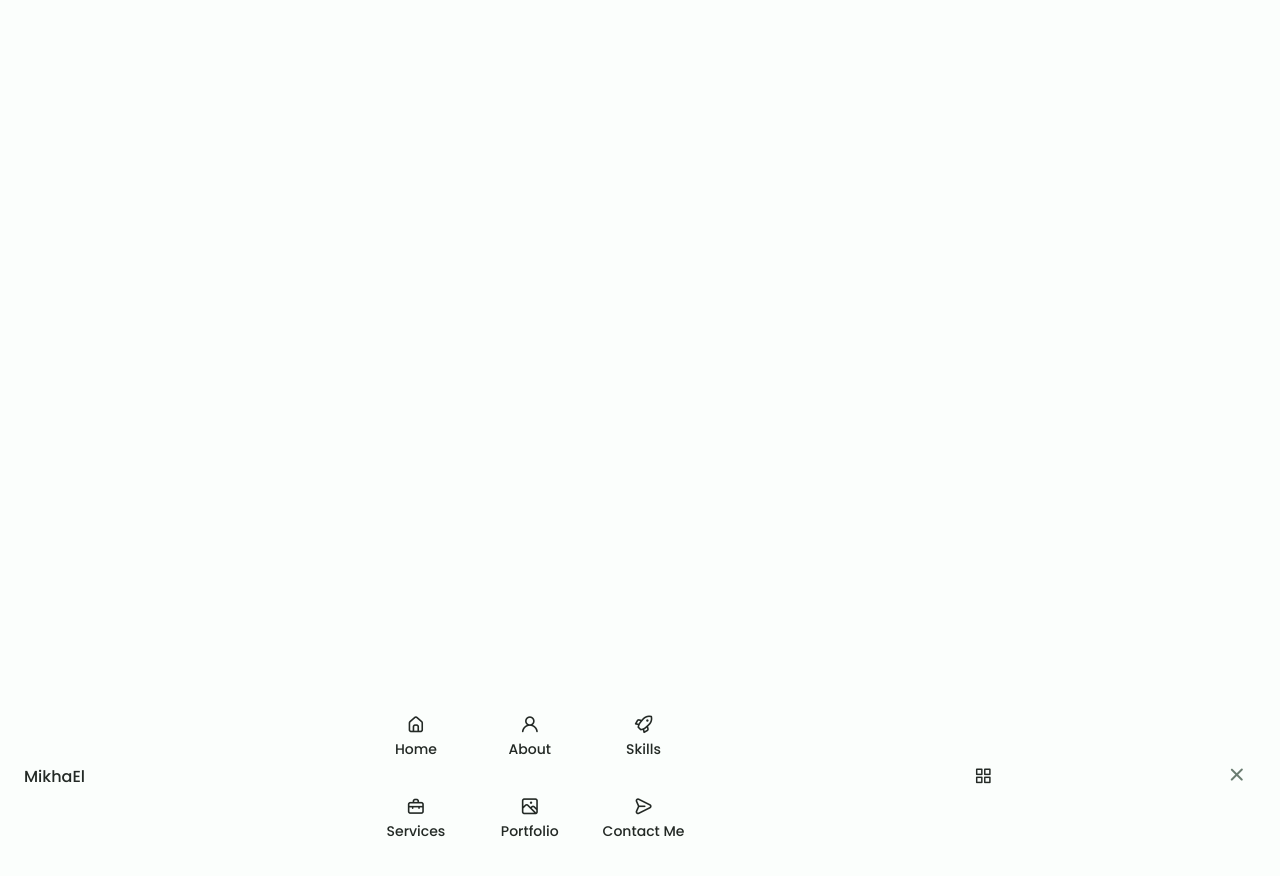
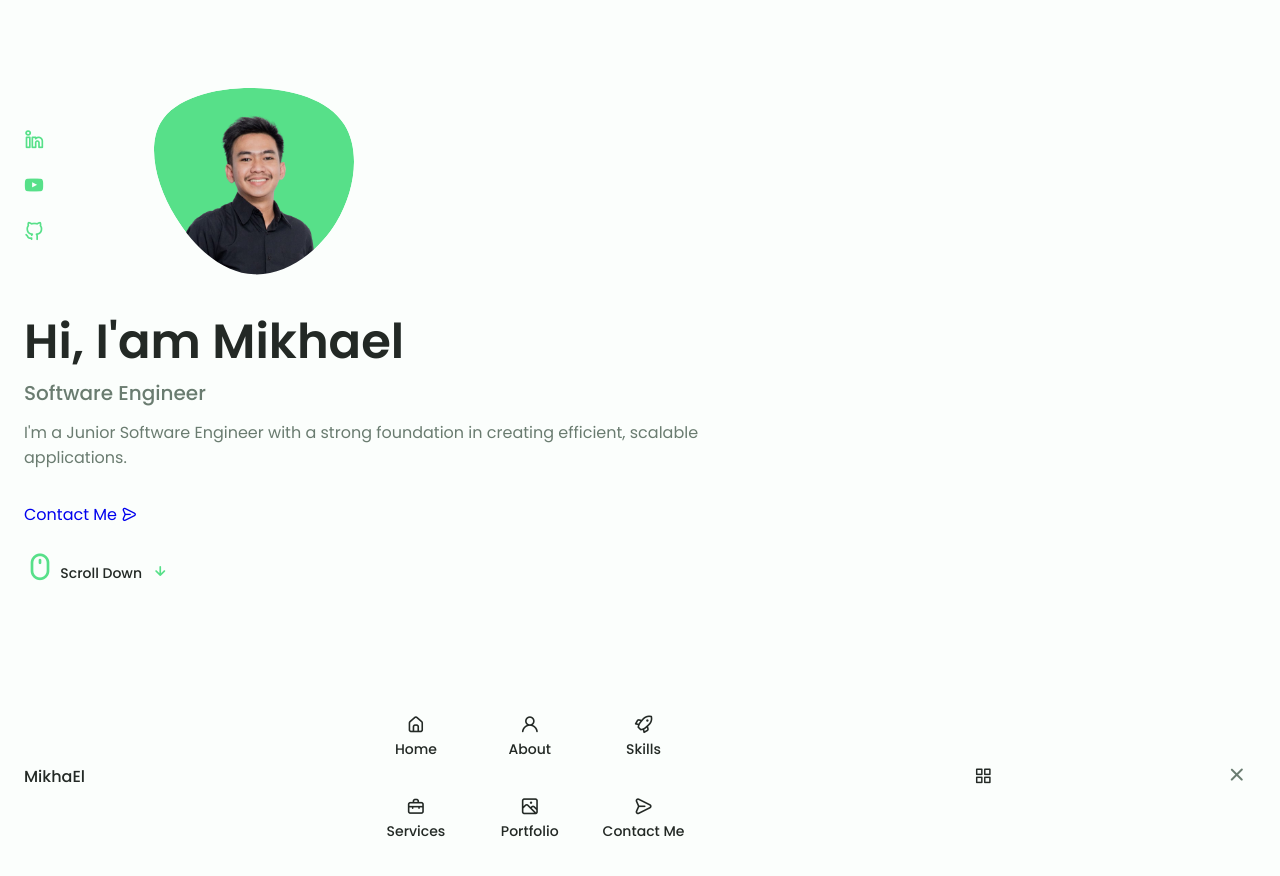
Before and after one commit to thec41n/personal-portfolio, a plain HTML site: page index.html in a window 1280 px wide. Shown: the top 876 px of the page. Drawn offline with nearby package versions, Linux system fonts and the light colour scheme.

Commit message:
feat: :art: home

```diff
--- a/assets/css/styles.css
+++ b/assets/css/styles.css
@@ -249,7 +249,94 @@ img {
 
 
 /*==================== HOME ====================*/
+.home__container {
+  gap: 1rem;
+}
 
+.home__content {
+  grid-template-columns: .5fr 3fr;
+  padding-top: 3.5rem;
+  align-items: center;
+}
+
+.home__social {
+  display: grid;
+  grid-template-columns: max-content;
+  row-gap: 1rem;
+}
+
+.home__social-icon {
+  font-size: 1.25rem;
+  color: var(--first-color);
+}
+
+.home__social-icon:hover {
+  color: var(--first-color-alt);
+}
+
+.home__blob {
+  width: 200px;
+  fill: var(--first-color);
+}
+
+.home__blob-img {
+  width: 170px;
+}
+
+.home__data {
+  grid-column: 1/3;
+}
+
+.home__title {
+  font-size: var(--big-font-size);
+}
+
+.home__subtitle {
+  font-size: var(--h3-font-size);
+  color: var(--text-color);
+  font-weight: var(--font-medium);
+  margin-bottom: var(--mb-0-75);
+}
+
+.home__description {
+  margin-bottom: var(--mb-2);
+}
+
+.home_scroll {
+  /* display: none; */
+}
+
+.home__scroll-button {
+  color: var(--first-color);
+  transition: .3s;
+  -webkit-transition: .3s;
+  -moz-transition: .3s;
+  -ms-transition: .3s;
+  -o-transition: .3s;
+}
+
+.home__scroll-button:hover {
+  transform: translateY(.25rem);
+  -webkit-transform: translateY(.25rem);
+  -moz-transform: translateY(.25rem);
+  -ms-transform: translateY(.25rem);
+  -o-transform: translateY(.25rem);
+}
+
+.home__scroll-mouse {
+  font-size: 2rem;
+}
+
+.home__scroll-name {
+  font-size: var(--small-font-size);
+  color: var(--title-color);
+  font-weight: var(--font-medium);
+  margin-right: var(--mb-0-25);
+}
+
+.home__scroll-arrow {
+  font-size: 1.25rem;
+}
 
 /*==================== BUTTONS ====================*/
 
--- a/index.html
+++ b/index.html
@@ -69,7 +69,58 @@
         <main class="main">
             <!--==================== HOME ====================-->
             <section class="home section" id="home">
+                <div class="home__container container grid">
+                    <div class="home__content grid">
+                        <div class="home__social">
+                            <a href="https://www.linkedin.com/in/mikhaelempi/" target="_blank" class="home__social-icon">
+                                <i class="uil uil-linkedin-alt"></i>
+                            </a>
+                            <a href="https://www.youtube.com/@mikhaelempi" target="_blank" class="home__social-icon">
+                                <i class="uil uil-youtube"></i>
+                            </a>
+                            <a href="https://github.com/thec41n" target="_blank" class="home__social-icon">
+                                <i class="uil uil-github-alt"></i>
+                            </a>
+                        </div>
 
+                        <div class="home__img">
+                            <svg class="home__blob" viewBox="0 0 200 187" xmlns="http://www.w3.org/2000/svg" xmlns:xlink="http://www.w3.org/1999/xlink">
+                                <mask id="mask0" mask-type="alpha">
+                                    <path d="M190.312 36.4879C206.582 62.1187 201.309 102.826 182.328 134.186C163.346 165.547
+                                    130.807 187.559 100.226 186.353C69.6454 185.297 41.0228 161.023 21.7403 129.362C2.45775
+                                    97.8511 -7.48481 59.1033 6.67581 34.5279C20.9871 10.1032 59.7028 -0.149132 97.9666
+                                    0.00163737C136.23 0.303176 174.193 10.857 190.312 36.4879Z"/>
+                                </mask>
+                                <g mask="url(#mask0)">
+                                    <path d="M190.312 36.4879C206.582 62.1187 201.309 102.826 182.328 134.186C163.346
+                                    165.547 130.807 187.559 100.226 186.353C69.6454 185.297 41.0228 161.023 21.7403
+                                    129.362C2.45775 97.8511 -7.48481 59.1033 6.67581 34.5279C20.9871 10.1032 59.7028
+                                    -0.149132 97.9666 0.00163737C136.23 0.303176 174.193 10.857 190.312 36.4879Z"/>
+
+                                    <image class="home__blob-img" x='12' y='18' xlink:href="assets/img/profile.png"/>
+                                </g>
+                            </svg>
+                        </div>
+
+                        <div class="home__data">
+                            <h1 class="home__title">Hi, I'am Mikhael</h1>
+                            <h3 class="home__subtitle">Software Engineer</h3>
+                            <p class="home__description">I'm a Junior Software Engineer with a strong foundation in creating efficient,
+                                scalable applications.</p>
+                            <a href="#contact" class="button button-flex">
+                                Contact Me <i class="uil uil-message button__icon"></i>
+                            </a>
+                        </div>
+                    </div>
+
+                    <div class="home__scroll">
+                        <a href="#about" class="home__scroll-button button--flex">
+                            <i class="uil uil-mouse-alt home__scroll-mouse"></i>
+                            <span class="home__scroll-name">Scroll Down</span>
+                            <i class="uil uil-arrow-down home__scroll-arrow"></i>
+                        </a>
+                    </div>
+                </div>
             </section>
 
             <!--==================== ABOUT ====================-->
```
Also changed, not shown: 1 other file.
